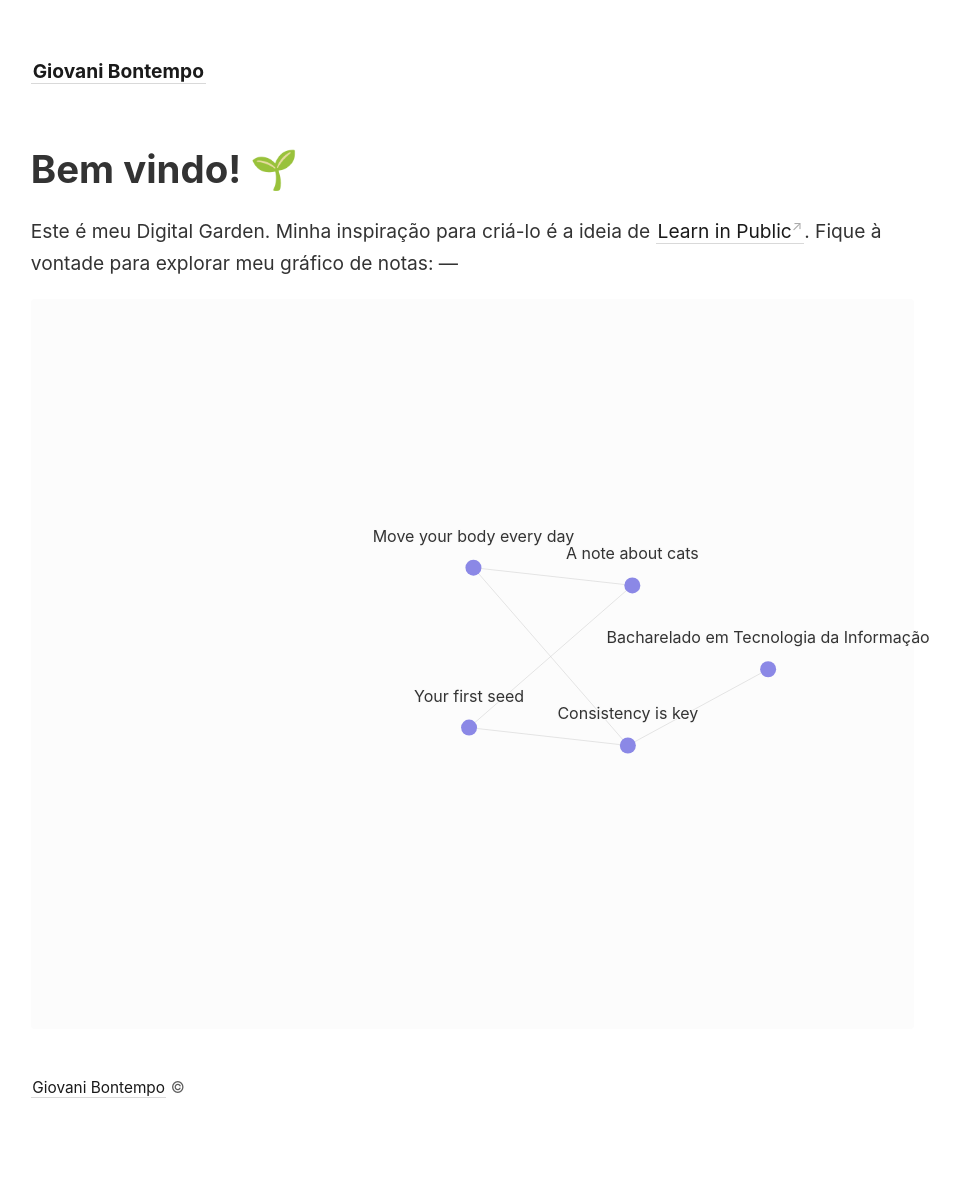
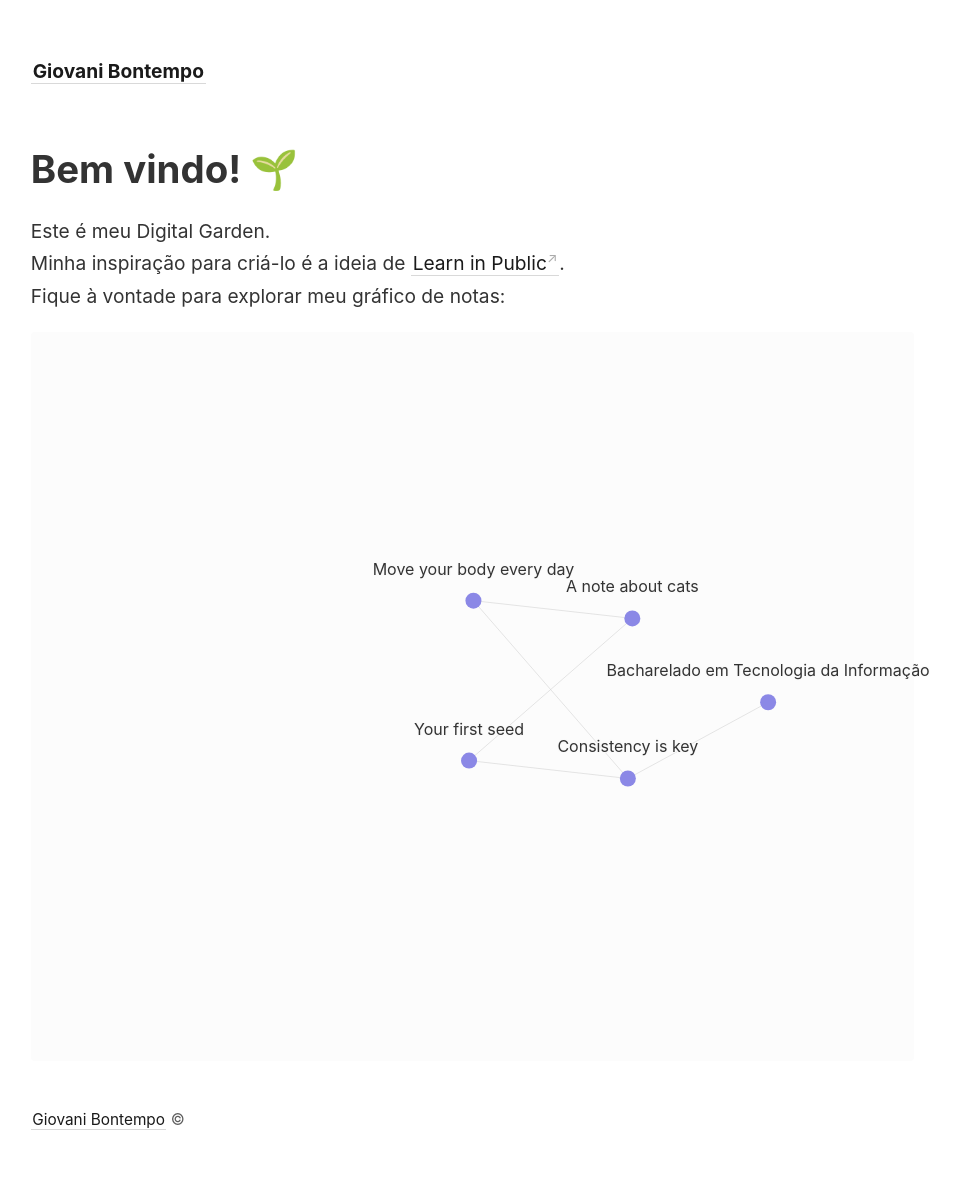
Before and after one commit to gio-bon/MyDigitalGarden, a Jekyll site: the page built from _pages/index.md, in a window 1280 px wide. Shown: the whole page, without its empty margins (46-1006 px from the left). Built offline with Jekyll 4.4.1, drawn with Linux system fonts in a browser that asks for light colours; before the commit the page ends 1168 px from its top, so only the background shows below that.

Commit message:
tam img e quebra linhas

```diff
--- a/_pages/index.md
+++ b/_pages/index.md
@@ -7,9 +7,9 @@ permalink: /
 
 # Bem vindo! 🌱
 
-Este é meu Digital Garden. Minha inspiração para criá-lo é a ideia de [Learn in Public](https://segredo.dev/aprenda-em-publico/).
-Fique à vontade para explorar meu gráfico de notas:
----
+Este é meu Digital Garden. <br>
+Minha inspiração para criá-lo é a ideia de [Learn in Public](https://segredo.dev/aprenda-em-publico/). <br>
+Fique à vontade para explorar meu gráfico de notas: <br>
 
 {% include notes_graph.html %}
 
```
Also changed, not shown: _pages/about.md (+1 -1 lines).
